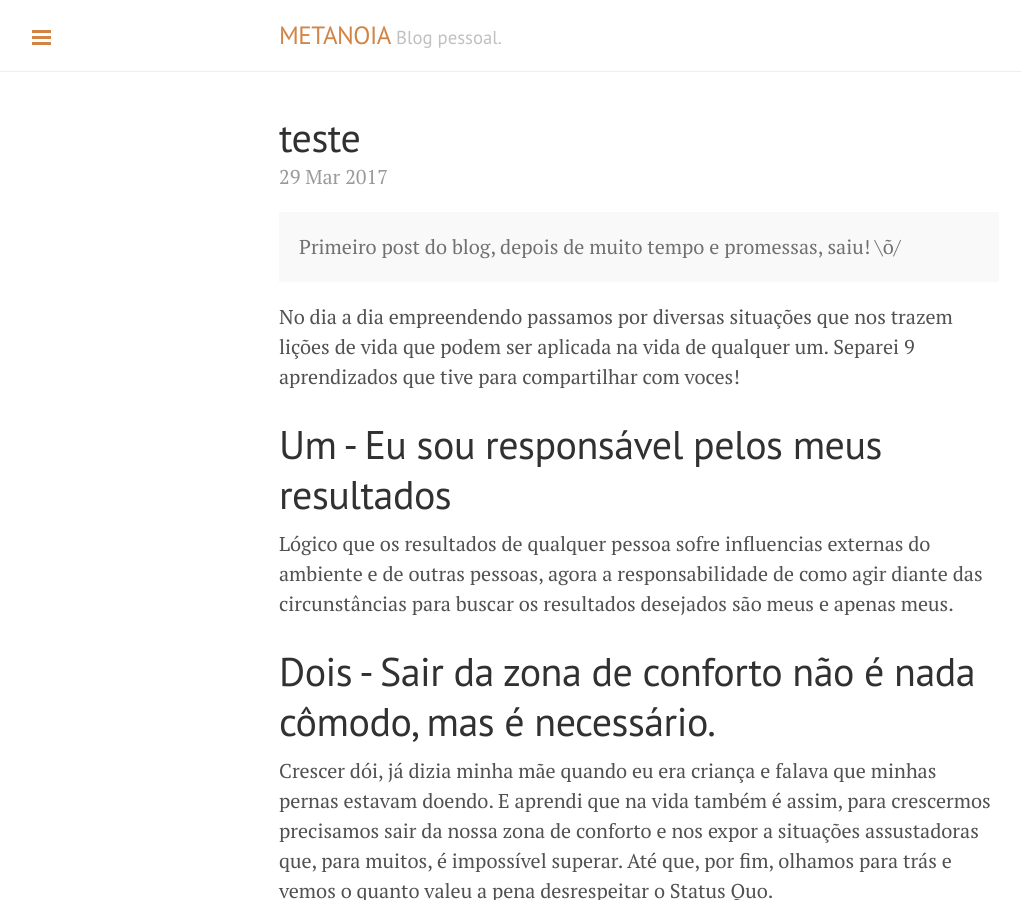
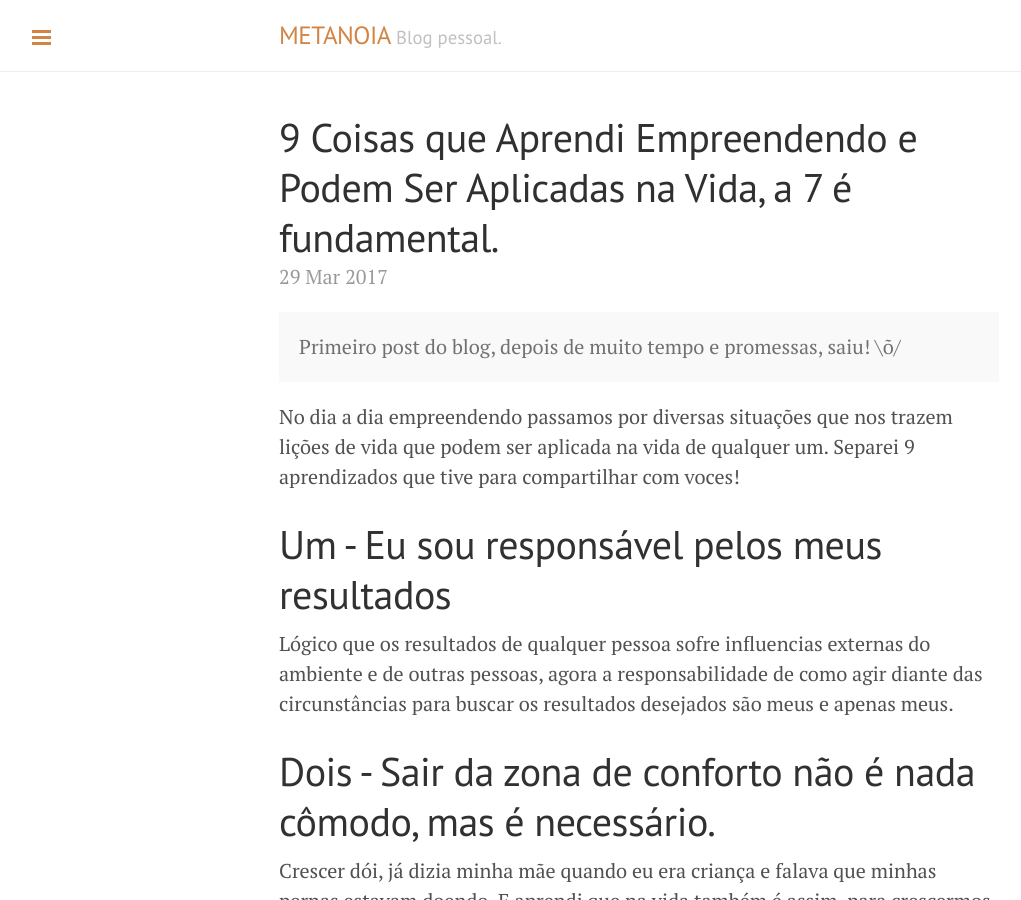
Before and after one commit to metanoia39/metanoia39.github.io, a Jekyll site: the page built from _posts/2017-03-29-7-coisas-que-aprendi-empreendendo.md, in a window 1280 px wide and 900 px high. Shown: the whole window, without its empty margins (1-1022 px from the left). Built offline with Jekyll 4.4.1, drawn with Linux system fonts in a browser that asks for light colours.

Commit message:
Primeiro Post

```diff
--- a/_posts/2017-03-29-7-coisas-que-aprendi-empreendendo.md
+++ b/_posts/2017-03-29-7-coisas-que-aprendi-empreendendo.md
@@ -1,7 +1,8 @@
 ---
 layout: post
-title: teste
+title: 9 Coisas que Aprendi Empreendendo e Podem Ser Aplicadas na Vida, a 7 é fundamental.
 ---
+
 <div class="message">Primeiro post do blog, depois de muito tempo e promessas, saiu! \õ/</div>
 
 No dia a dia empreendendo passamos por diversas situações que nos trazem lições de vida que podem ser aplicada na vida de qualquer um. Separei 9 aprendizados que tive para compartilhar com voces!
```
